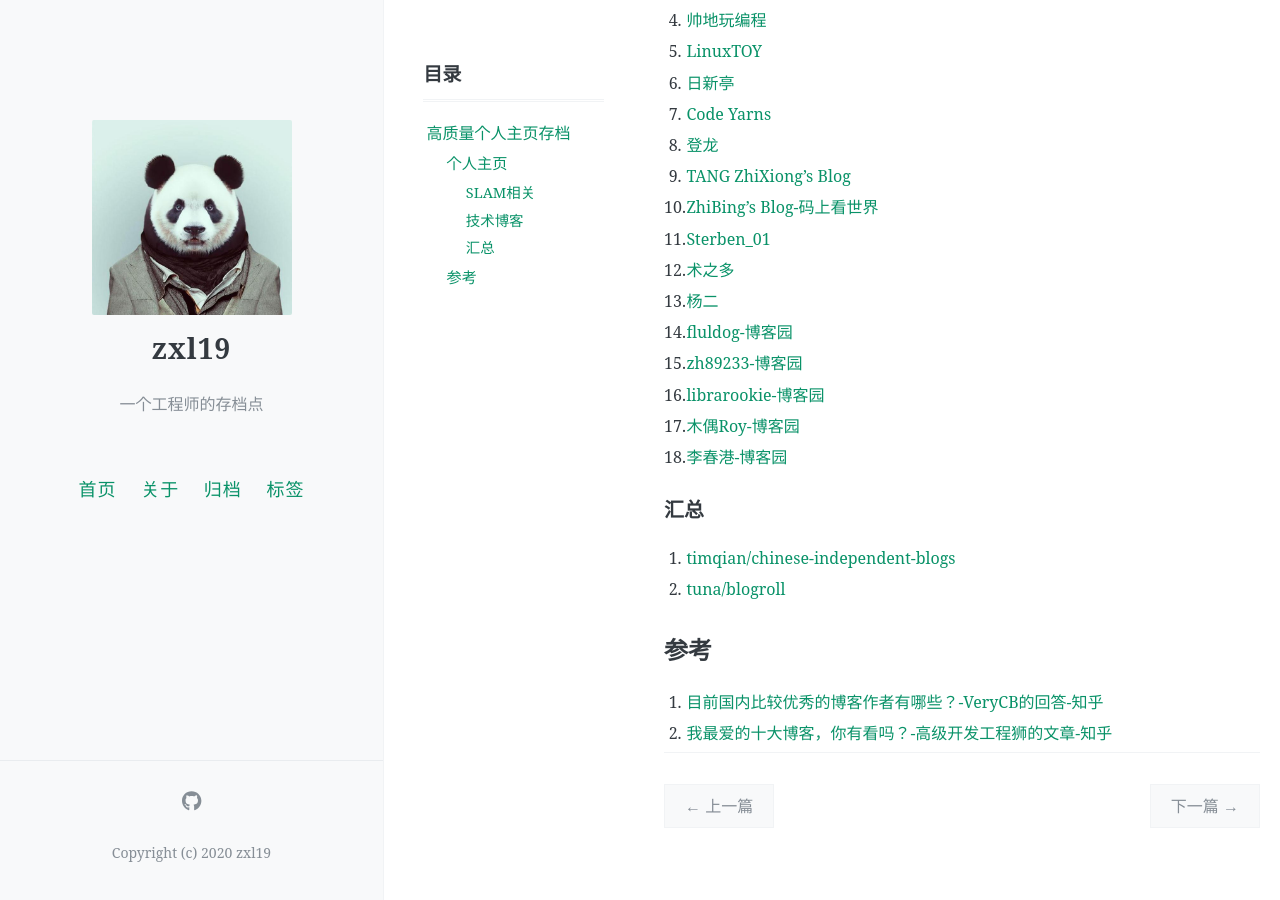
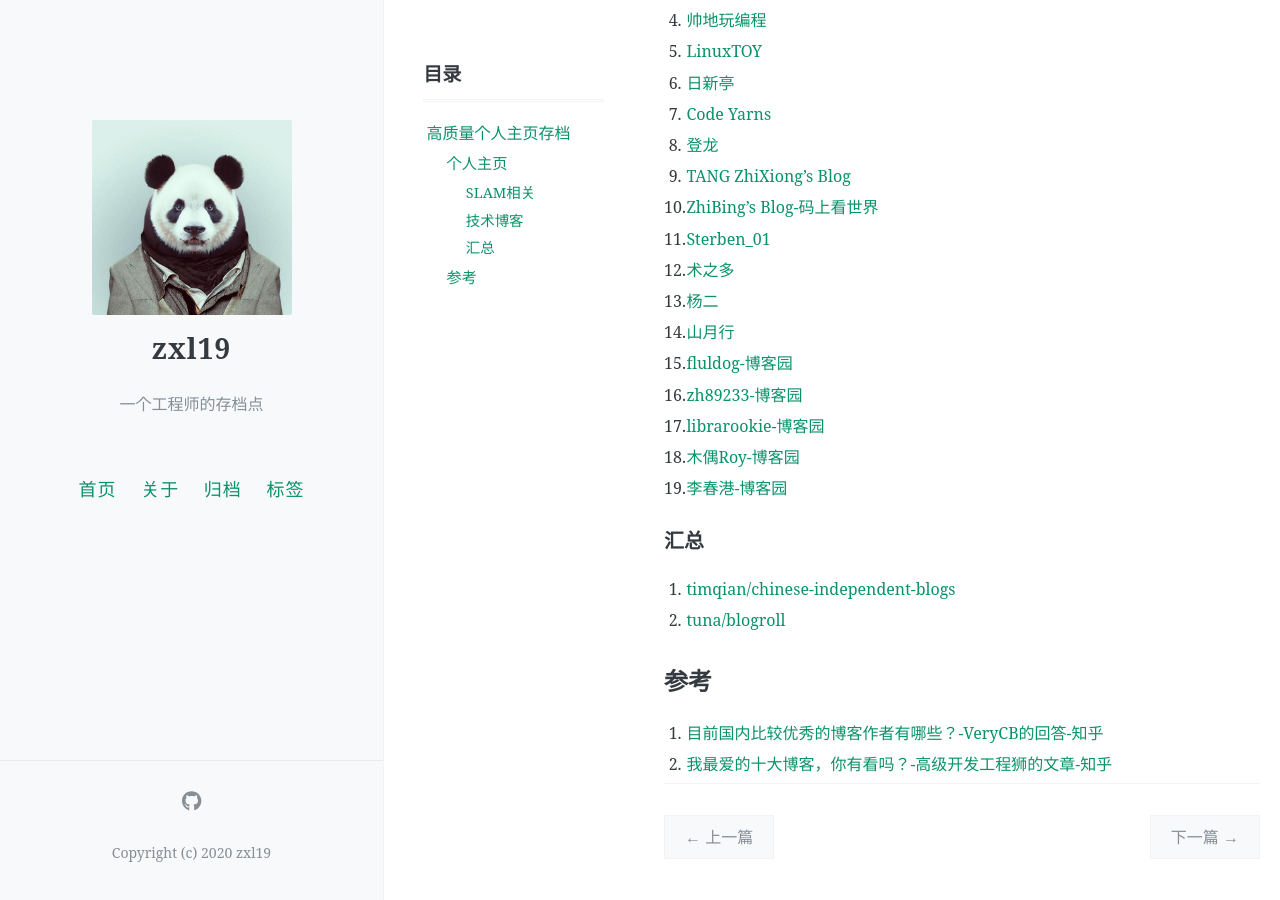
Before and after one commit to zxl19/zxl19.github.io, a Jekyll site: the page built from _posts/2022-09-20-personal-blog.md, in a window 1280 px wide and 900 px high, scrolled down 760 px. Built offline with Jekyll 4.4.1, drawn with Linux system fonts in a browser that asks for light colours; comment, search, counter and statistics services are not loaded; before the commit the page ends 1628 px from its top, so only the background shows below that.

Commit message:
Update Posts

```diff
--- a/_posts/2022-09-20-personal-blog.md
+++ b/_posts/2022-09-20-personal-blog.md
@@ -42,11 +42,12 @@ pinned: false
 11. [Sterben_01](https://sterben-01.github.io)
 12. [术之多](https://www.shuzhiduo.com)
 13. [杨二](https://yangerxiao.com)
-14. [fluldog-博客园](https://www.cnblogs.com/fluidog)
-15. [zh89233-博客园](https://www.cnblogs.com/love-zf)
-16. [librarookie-博客园](https://www.cnblogs.com/librarookie)
-17. [木偶Roy-博客园](https://www.cnblogs.com/jyroy)
-18. [李春港-博客园](https://www.cnblogs.com/lcgbk)
+14. [山月行](https://shanyue.tech)
+15. [fluldog-博客园](https://www.cnblogs.com/fluidog)
+16. [zh89233-博客园](https://www.cnblogs.com/love-zf)
+17. [librarookie-博客园](https://www.cnblogs.com/librarookie)
+18. [木偶Roy-博客园](https://www.cnblogs.com/jyroy)
+19. [李春港-博客园](https://www.cnblogs.com/lcgbk)
 
 ### 汇总
 
```
Also changed, not shown: _posts/2021-10-11-terminal-tool.md (+10 -0 lines).
